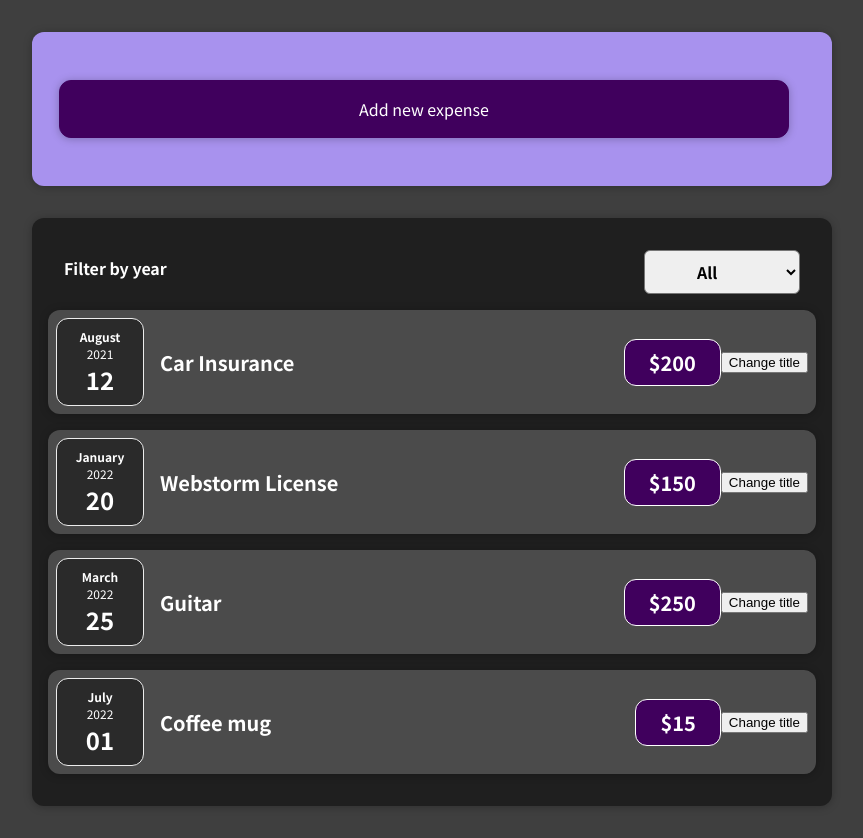
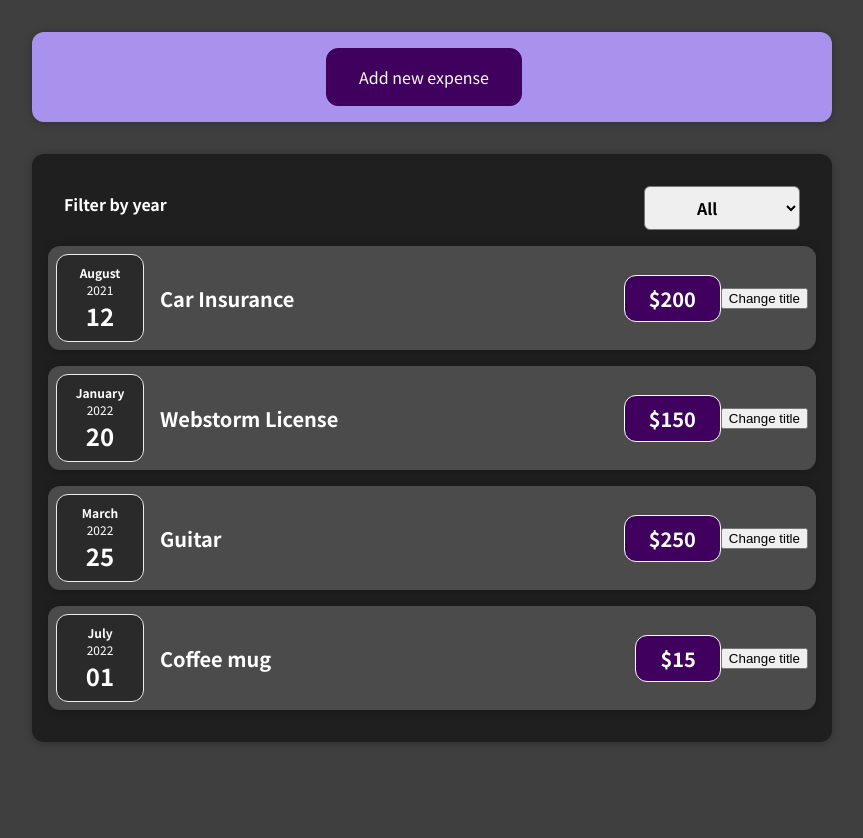
Before and after one commit to JS-Taiyou/my-react-course, a React (Create React App) app: page / in a window 1280 px wide. Shown: the whole page, without its empty margins (208-1071 px from the left). After the commit the page ends 800 px from the top, so only its background shows below. Built offline with nearby package versions, Linux system fonts and the light colour scheme.

Commit message:
Conditional content

```diff
--- a/src/components/NewExpense/ExpenseForm.js
+++ b/src/components/NewExpense/ExpenseForm.js
@@ -6,12 +6,7 @@ const ExpenseForm = (props) => {
         enteredAmount: '',
         enteredDate: ''
     });
-    const [formShown, setFormVisibility] = useState(false);
-    const toggleFormVisibility = () => {
-        setFormVisibility((prevState)=>{
-            return !prevState;
-        });
-    }
+
     const userInputHandler = (event) => {
         setUserInput((prevState)=>{
             const newValues = {...prevState};
@@ -26,13 +21,12 @@ const ExpenseForm = (props) => {
             const currentValues = {...prevState};
             if(!Object.keys(currentValues).find((key)=> !currentValues[key].length)){
                 const expenseData = {
-                    id: Math.random(),
                     title: currentValues.enteredTitle,
                     amount: parseInt(currentValues.enteredAmount),
                     date: new Date(currentValues.enteredDate)
                 }
                 props.onSaveExpenseData(expenseData);
-                toggleFormVisibility();
+                props.onToggle();
                 return {
                     enteredTitle: '',
                     enteredAmount: '',
@@ -45,7 +39,6 @@ const ExpenseForm = (props) => {
 
         });
     }
-    if (formShown) {
     return <form onSubmit={submitHandler}>
         <div className="new-expense__controls">
             <div className="new-expense__control">
@@ -62,13 +55,10 @@ const ExpenseForm = (props) => {
             </div>
         </div>
         <div className="new-expense__actions">
-                <button type="button" onClick={toggleFormVisibility}>Cancel</button>
+            <button type="button" onClick={props.onToggle}>Cancel</button>
             <button type="submit">Add Expense</button>
         </div>
     </form>
-    } else {
-        return <button className="new-expense" onClick={toggleFormVisibility}>Add new expense</button>;
-    }
 };
 
 export default ExpenseForm;
--- a/src/components/NewExpense/NewExpense.js
+++ b/src/components/NewExpense/NewExpense.js
@@ -1,10 +1,28 @@
-import React from 'react';
+import React, {useState} from 'react';
 import './NewExpense.css';
 import ExpenseForm from './ExpenseForm';
 const NewExpense = (props) => {
-    return <div className="new-expense">
-        <ExpenseForm onSaveExpenseData={props.saveHandler}/>
-    </div>
+    const [isEditing, setFormVisibility] = useState(false);
+    const toggleFormVisibility = () => {
+        setFormVisibility((prevState)=>{
+            return !prevState;
+        });
+    }
+    const saveExpenseDataHandler = (enteredExpenseData) => {
+        const expenseData = {
+            ...enteredExpenseData,
+            id: Math.random().toString()
+        }
+        props.saveHandler(expenseData);
+    }
+
+    return (
+        <div className="new-expense">
+            {!isEditing &&
+            <button onClick={toggleFormVisibility}>Add new expense</button> }
+            {isEditing && <ExpenseForm onSaveExpenseData={saveExpenseDataHandler} onToggle={toggleFormVisibility}/>}
+        </div>
+    )
 };
 
 export default NewExpense;
```
Lines whose indentation alone changed are shown as unchanged.
